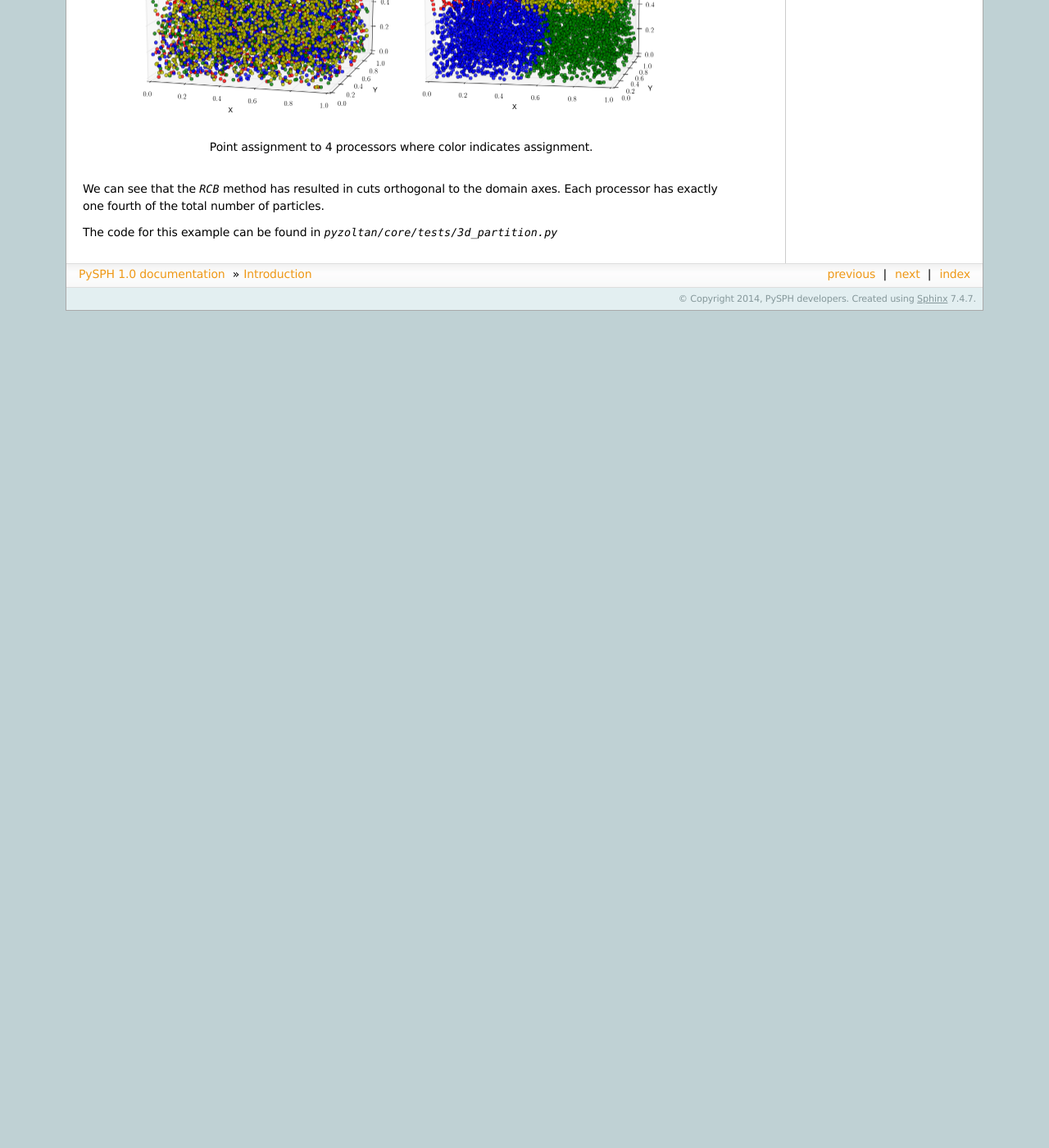
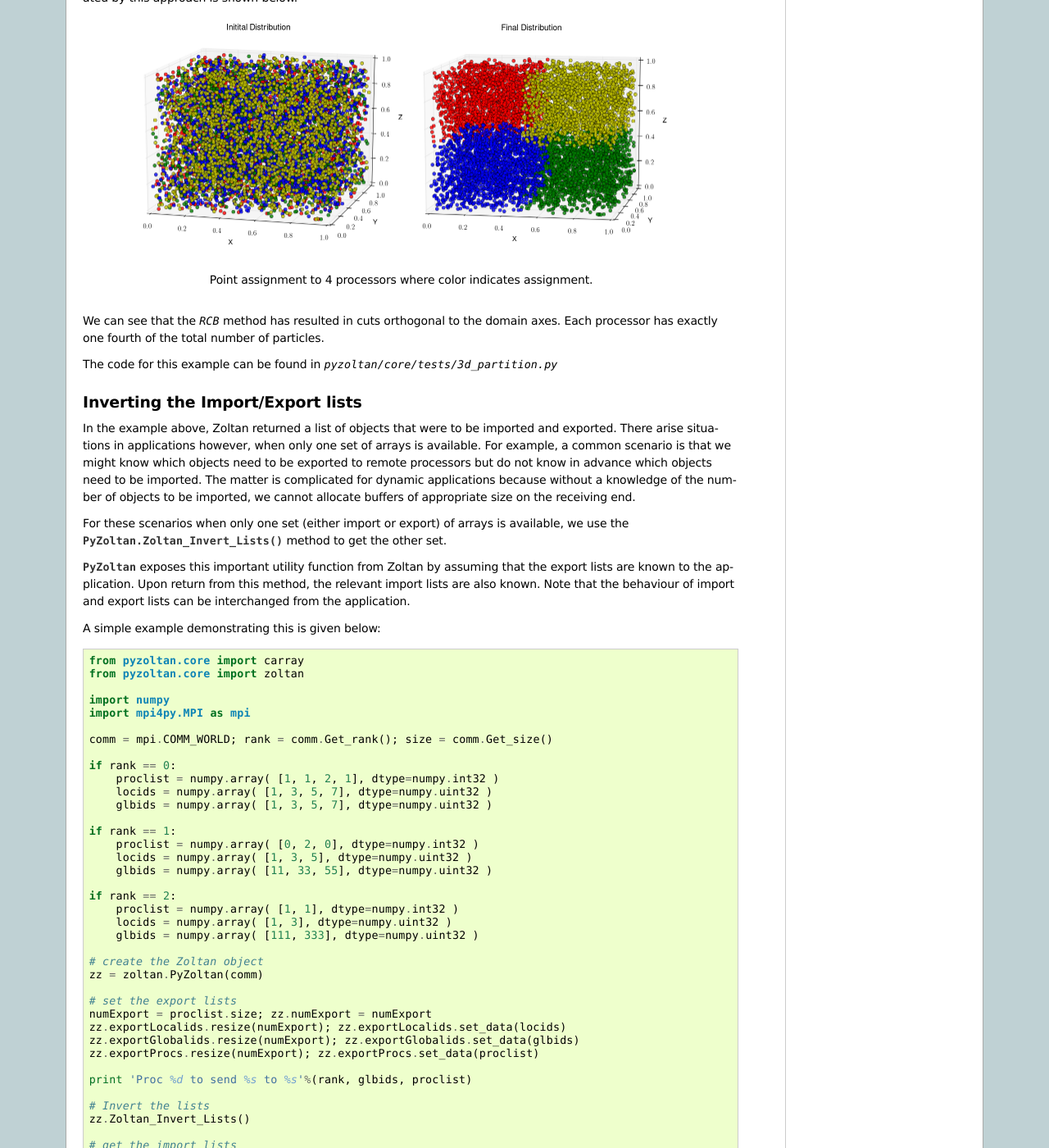
Before and after one commit to pypr/pysph, a Sphinx documentation site: the page built from docs/source/pyzoltan/overview.rst, in a window 1280 px wide and 1400 px high, scrolled down 3789 px. Shown: the whole window at 82% size. Built offline with Sphinx 7.4.7, drawn with Linux system fonts in a browser that asks for light colours; formulas are drawn with MathJax 3; before the commit the page ends 4168 px from its top, so only the background shows below that; some of the changed text lies outside the part shown.

Commit message:
DOC: Updating the PyZoltan introduction docs

```diff
--- a/docs/source/index.rst
+++ b/docs/source/index.rst
@@ -6,6 +6,7 @@
 Welcome to PySPH's documentation!
 =================================
 
+*********************************
 Installation and getting started
 *********************************
 
@@ -16,6 +17,7 @@
    installation.rst
    using_pysph.rst
 
+**********
 Tutorials
 **********
 
@@ -55,7 +57,7 @@
    design/solver_interfaces
 
 
-
+==================
 Indices and tables
 ==================
 
--- a/docs/source/pyzoltan/overview.rst
+++ b/docs/source/pyzoltan/overview.rst
@@ -151,9 +151,15 @@
 	plt.show()
 
 Although the code seems lengthy, a lot of it is concerned with setting
-up the initial data and plotting on the root node. After the initial
-imports, we define the local data on each processor and broadcast this
-to the root node for plotting the initial assignment:
+up the initial data and plotting on the root node.
+
+^^^^^^^^^^^^^^^^^
+Creating the data
+^^^^^^^^^^^^^^^^^
+
+After the initial imports, we define the local data on each processor
+and broadcast this to the root node for plotting the initial
+assignment:
 
 .. code-block:: python
 
@@ -185,7 +191,14 @@
    (default uint32). This is set at the time of building the Zoltan
    library.
 
-After the data has been initialized, we instantiate the
+^^^^^^^^^^^^^^^^^^^^^^^^^^^
+ZoltanGeometricPartitioner
+^^^^^^^^^^^^^^^^^^^^^^^^^^^
+
+The :py:class:`ZoltanGeometricPartitioner` is a concrete sub-class of
+:py:class:`PyZoltan`. This class defines all helper methods needed for
+a domain decomposition using a geometric algorithm. After the data has
+been initialized, we instantiate the
 :py:class:`ZoltanGeometricPartitioner` object and set some parameters:
 
 .. code-block:: python
@@ -211,8 +224,14 @@
 manual. All parameters are supported through the wrapper
 :py:meth:`PyZoltan.Zoltan_Set_Param` method. In this example, we set
 the desired load balancing algorithm (Recursive Coordinate Bisection)
-and the output debug level. Once all the parameters are appropriately
-set-up, we can ask Zoltan to provide new assignments for the particles:
+and the output debug level.
+
+^^^^^^^^^^^^^^^^^^^^^^^^^^^^^^^^^
+Calling the load balance function
+^^^^^^^^^^^^^^^^^^^^^^^^^^^^^^^^^
+
+Once all the parameters are appropriately set-up, we can ask Zoltan to
+provide new assignments for the particles:
 
 .. code-block:: python
 
@@ -256,4 +275,101 @@
 The code for this example can be found in
 `pyzoltan/core/tests/3d_partition.py`
 
+----------------------------------
+Inverting the Import/Export lists
+----------------------------------
+
+In the example above, Zoltan returned a list of objects that were to
+be imported and exported. There arise situations in applications
+however, when only one set of arrays is available. For example, a
+common scenario is that we might know which objects need to be
+exported to remote processors but do not know in advance which objects
+need to be imported. The matter is complicated for dynamic
+applications because without a knowledge of the number of objects to
+be imported, we cannot allocate buffers of appropriate size on the
+receiving end.
+
+For these scenarios when only one set (either import or export) of
+arrays is available, we use the
+:py:meth:`PyZoltan.Zoltan_Invert_Lists` method to get the other
+set.
+
+:py:class:`PyZoltan` exposes this important utility function from
+Zoltan by assuming that the export lists are known to the
+application. Upon return from this method, the relevant import lists
+are also known. Note that the behaviour of import and export lists can
+be interchanged from the application.
+
+A simple example demonstrating this is given below:
+
+.. code-block:: python
+
+    from pyzoltan.core import carray
+    from pyzoltan.core import zoltan
+
+    import numpy
+    import mpi4py.MPI as mpi
+
+    comm = mpi.COMM_WORLD; rank = comm.Get_rank(); size = comm.Get_size()
+
+    if rank == 0:
+	proclist = numpy.array( [1, 1, 2, 1], dtype=numpy.int32 )
+	locids = numpy.array( [1, 3, 5, 7], dtype=numpy.uint32 )
+	glbids = numpy.array( [1, 3, 5, 7], dtype=numpy.uint32 )
+
+    if rank == 1:
+	proclist = numpy.array( [0, 2, 0], dtype=numpy.int32 )
+	locids = numpy.array( [1, 3, 5], dtype=numpy.uint32 )
+	glbids = numpy.array( [11, 33, 55], dtype=numpy.uint32 )
+
+    if rank == 2:
+	proclist = numpy.array( [1, 1], dtype=numpy.int32 )
+	locids = numpy.array( [1, 3], dtype=numpy.uint32 )
+	glbids = numpy.array( [111, 333], dtype=numpy.uint32 )
+
+    # create the Zoltan object
+    zz = zoltan.PyZoltan(comm)
+
+    # set the export lists
+    numExport = proclist.size; zz.numExport = numExport
+    zz.exportLocalids.resize(numExport); zz.exportLocalids.set_data(locids)
+    zz.exportGlobalids.resize(numExport); zz.exportGlobalids.set_data(glbids)
+    zz.exportProcs.resize(numExport); zz.exportProcs.set_data(proclist)
+
+    print 'Proc %d to send %s to %s'%(rank, glbids, proclist)
+
+    # Invert the lists
+    zz.Zoltan_Invert_Lists()
+
+    # get the import lists
+    numImport = zz.numImport
+    importlocids = zz.importLocalids.get_npy_array()
+    importglbids = zz.importGlobalids.get_npy_array()
+    importprocs = zz.importProcs.get_npy_array()
+
+    print 'Proc %d to recv %s from %s'%(rank, importglbids, importprocs)
+
+In this example (which is hard coded for up to 3 processors), each
+processor artificially creates a list of objects it knows it must send
+to remote processors, which is set-up as the export lists for the
+:py:class:`PyZoltan` object. Thereafter,
+:py:meth:`PyZoltan.Zoltan_Invert_Lists` is called to get the lists
+that must be imported by each processor. The output from this example
+is shown below::
+
+    $ mpirun -n 3 python invert_lists.py
+    Proc 2 to send [111 333] to [1 1]
+    Proc 1 to send [11 33 55] to [0 2 0]
+    Proc 0 to send [1 3 5 7] to [1 1 2 1]
+    Proc 2 to recv [ 5 33] from [0 1]
+    Proc 0 to recv [11 55] from [1 1]
+    Proc 1 to recv [  1   3   7 111 333] from [0 0 0 2 2]
+
+We can see that after a call to this method, each processor knows of
+remote data that must be received. In an application, this information
+can be used to effect the data transfer.
+
+Another option is to use the unstructured communication utilities
+offered by Zoltan. This is described next.
+
 .. _Zoltan: http://www.cs.sandia.gov/Zoltan/
```
Also changed, not shown: other parts of docs/source/pyzoltan/overview.rst (+3 -3 lines).
